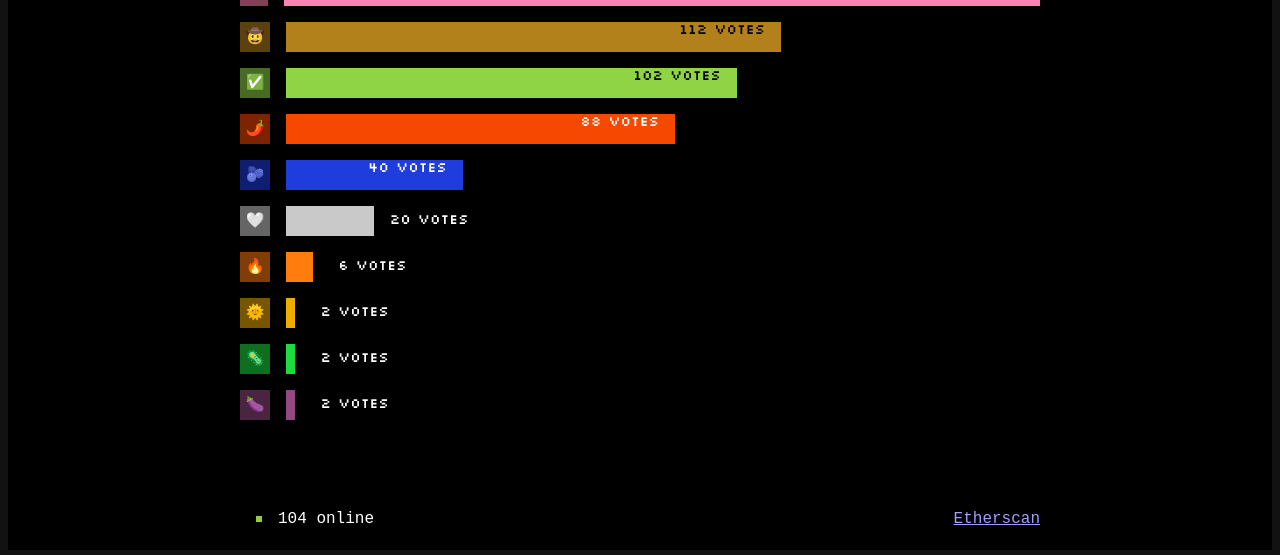
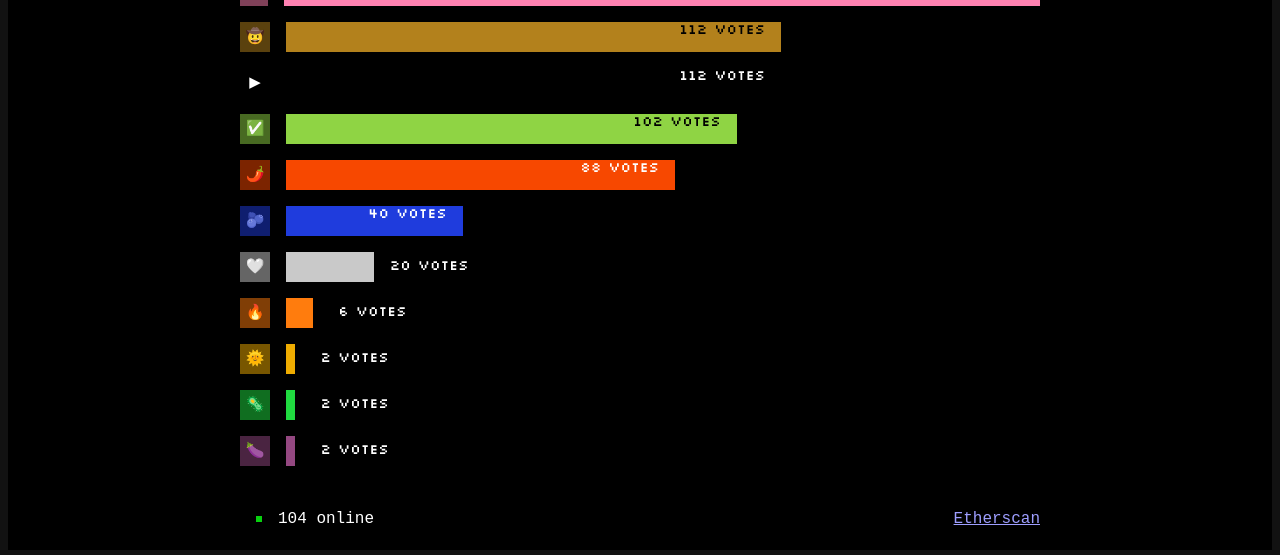
Before and after one commit to racer-wtf/web, a React (Vite) app: page / in a window 1280 px wide. Shown: the part 258-813 px from the top of the page. Built offline with nearby package versions, Linux system fonts and the light colour scheme; the HTML template or start-up script is replaced by a standard one; what wagmi would draw is missing.

Commit message:
use portal for modals

```diff
--- a/src/components/BarChart/Bar.tsx
+++ b/src/components/BarChart/Bar.tsx
@@ -3,6 +3,7 @@ import { useLayoutEffect, useMemo, useRef, useState } from "react";
 import { useEmojiColor } from "../../hooks/useEmojiColor";
 import { useHover } from "../../hooks/useHover";
 import Button from "../Button";
+import Emoji from "../Emoji";
 import Input from "../Input";
 import Modal from "../Modal";
 
@@ -11,21 +12,13 @@ const styles = {
     display: "flex",
     flexDirection: "row",
     gap: "1rem",
-    width: "100%",
-  },
-  emoji: {
-    display: "flex",
-    justifyContent: "center",
-    alignItems: "center",
     cursor: "pointer",
   },
   bar: {
-    flex: "grow",
     height: 30,
     display: "flex",
     alignItems: "center",
     justifyContent: "end",
-    cursor: "default",
     position: "relative",
   },
   barText: {
@@ -37,6 +30,7 @@ const styles = {
     overflow: "hidden",
     whiteSpace: "nowrap",
     textOverflow: "ellipsis",
+    userSelect: "none",
   },
   barTextOverflow: {
     position: "absolute",
@@ -49,6 +43,7 @@ const styles = {
     gridTemplateColumns: "max-content auto",
     alignItems: "start",
     gap: "1rem",
+    fontFamily: "SFMono, ui-monospace, monospace",
   },
   modalContentDescription: {
     width: "100%",
@@ -57,29 +52,6 @@ const styles = {
     justifyContent: "space-between",
   },
 } satisfies Record<string, React.CSSProperties>;
-
-interface EmojiProps {
-  emoji: string;
-  size: number;
-  backgroundColor: string;
-  onClick?: () => any;
-}
-
-const Emoji = ({ emoji, size, backgroundColor, onClick }: EmojiProps) => {
-  return (
-    <div
-      style={{
-        ...styles.emoji,
-        backgroundColor,
-        width: size,
-        height: size,
-      }}
-      onClick={onClick}
-    >
-      <span style={{ fontSize: size / 2 }}>{emoji}</span>
-    </div>
-  );
-};
 
 interface BarProps {
   emoji: string;
@@ -119,7 +91,7 @@ const Bar = ({ emoji, label, value, rank, total, width }: BarProps) => {
   }, [barColor]);
 
   return (
-    <div style={{ ...styles.row }} ref={hoverRef}>
+    <>
       <Modal
         open={modalOpen}
         width="medium"
@@ -166,6 +138,7 @@ const Bar = ({ emoji, label, value, rank, total, width }: BarProps) => {
                   setValue={(value: string) => setVoteAmount(parseInt(value))}
                   type="number"
                   min="0"
+                  max="100000"
                 />
               </div>
               <Button color={emojiColor} onClick={() => setModalOpen(false)}>
@@ -176,6 +149,7 @@ const Bar = ({ emoji, label, value, rank, total, width }: BarProps) => {
         </div>
       </Modal>
 
+      <div ref={hoverRef} style={styles.row} onClick={() => setModalOpen(true)}>
         <Emoji
           emoji={emoji}
           size={30}
@@ -202,6 +176,7 @@ const Bar = ({ emoji, label, value, rank, total, width }: BarProps) => {
           </p>
         </span>
       </div>
+    </>
   );
 };
 
--- /dev/null
+++ b/src/components/Emoji.tsx
@@ -0,0 +1,32 @@
+const styles = {
+  emoji: {
+    display: "flex",
+    justifyContent: "center",
+    alignItems: "center",
+  },
+} satisfies Record<string, React.CSSProperties>;
+
+interface EmojiProps {
+  emoji: string;
+  size: number;
+  backgroundColor: string;
+  onClick?: () => any;
+}
+
+const Emoji = ({ emoji, size, backgroundColor, onClick }: EmojiProps) => {
+  return (
+    <div
+      style={{
+        ...styles.emoji,
+        backgroundColor,
+        width: size,
+        height: size,
+      }}
+      onClick={onClick}
+    >
+      <span style={{ fontSize: size / 2 }}>{emoji}</span>
+    </div>
+  );
+};
+
+export default Emoji;
--- a/src/components/Footer/OnlineIndicator.css
+++ b/src/components/Footer/OnlineIndicator.css
@@ -5,7 +5,7 @@
 }
 
 .online-indicator {
-  background-color: #92cc41;
+  background-color: #08d00f;
   width: 6px;
   height: 6px;
   margin: 1rem;
--- a/src/components/Modal/index.tsx
+++ b/src/components/Modal/index.tsx
@@ -1,4 +1,5 @@
 import { useCallback, useEffect } from "react";
+import Portal from "../Portal";
 import CloseButton from "./CloseButton";
 import "./index.css";
 
@@ -64,7 +65,10 @@ const Modal = ({ open, onClose, width, title, children, color }: Props) => {
 
   const handleBackdropClick = useCallback(() => onClose(), [onClose]);
 
+  if (!open) return null;
+
   return (
+    <Portal>
       <div
         style={{ ...styles.overlay, display: open ? "flex" : "none" }}
         onClick={handleBackdropClick}
@@ -84,6 +88,7 @@ const Modal = ({ open, onClose, width, title, children, color }: Props) => {
           {children}
         </div>
       </div>
+    </Portal>
   );
 };
 
--- /dev/null
+++ b/src/components/Portal.tsx
@@ -0,0 +1,21 @@
+import { useEffect, useRef } from "react";
+import { createPortal } from "react-dom";
+
+interface Props {
+  children: React.ReactNode;
+}
+
+const Portal = ({ children }: Props) => {
+  const element = useRef(document.createElement("div"));
+
+  useEffect(() => {
+    document.body.appendChild(element.current);
+    return () => {
+      document.body.removeChild(element.current);
+    };
+  }, []);
+
+  return createPortal(children, element.current);
+};
+
+export default Portal;
--- a/src/mocks/leaderboard.ts
+++ b/src/mocks/leaderboard.ts
@@ -7,6 +7,11 @@ export const leaders = [
   {
     emoji: "🤠",
     label: "Cowboy",
+    value: 112,
+  },
+  {
+    emoji: "▶",
+    label: "Black Right Pointing Arrow",
     value: 112,
   },
   {
```
Lines whose indentation alone changed are shown as unchanged.
